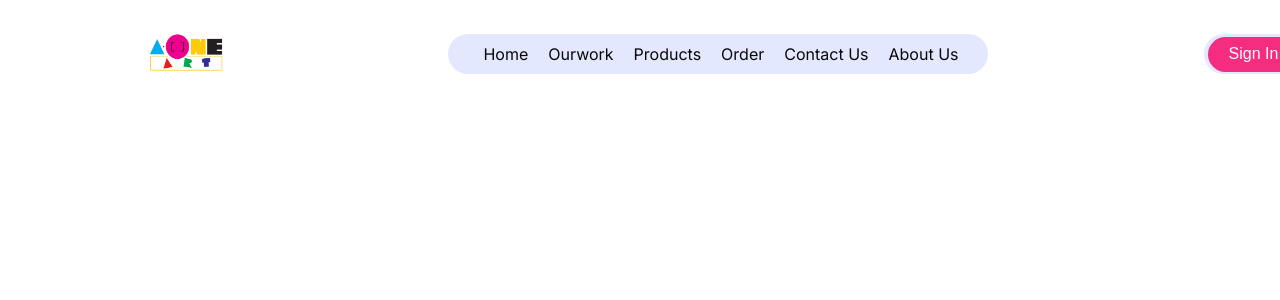
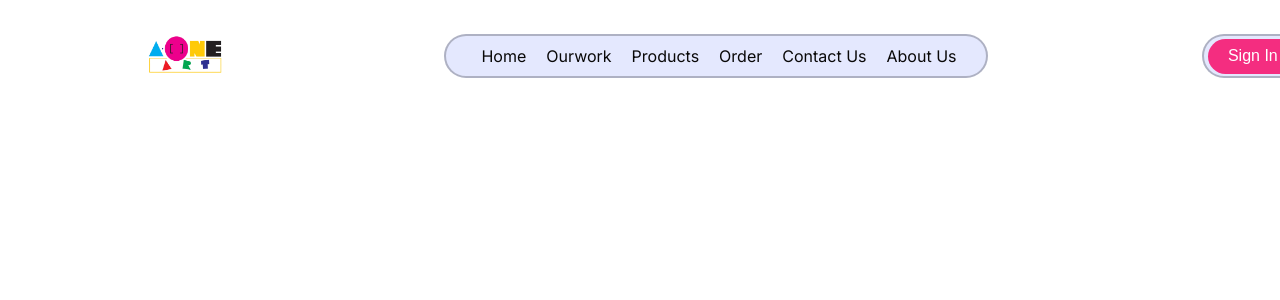
Before and after one commit to Shail-26/A-One-Art, a React (Create React App) app in the folder root/frontend/: page /Home in a window 1280 px wide. Shown: the top 300 px of the page. Built offline with nearby package versions, Linux system fonts and the light colour scheme; the HTML template or start-up script is replaced by a standard one.

Commit message:
Button-class css changed

```diff
--- a/root/frontend/src/assets/styles/Navbar.css
+++ b/root/frontend/src/assets/styles/Navbar.css
@@ -23,8 +23,6 @@
     align-items: center;
   }
 
-
-
   .nav-links {
     list-style: none;
     display: flex;
@@ -32,6 +30,7 @@
     padding: 10px 15px 10px 15px;
     padding-right: 29px;
     border-radius: 30px;
+    border: 2px solid rgba(115, 117, 130, 0.479);
   }
 
   .nav-links li {
@@ -68,6 +67,7 @@
     width: 190px;
     border-radius: 40px;
     height: 40px;
+    border: 2px solid rgba(115, 117, 130, 0.479);
   }
 
   .sign-in-btn{
```
